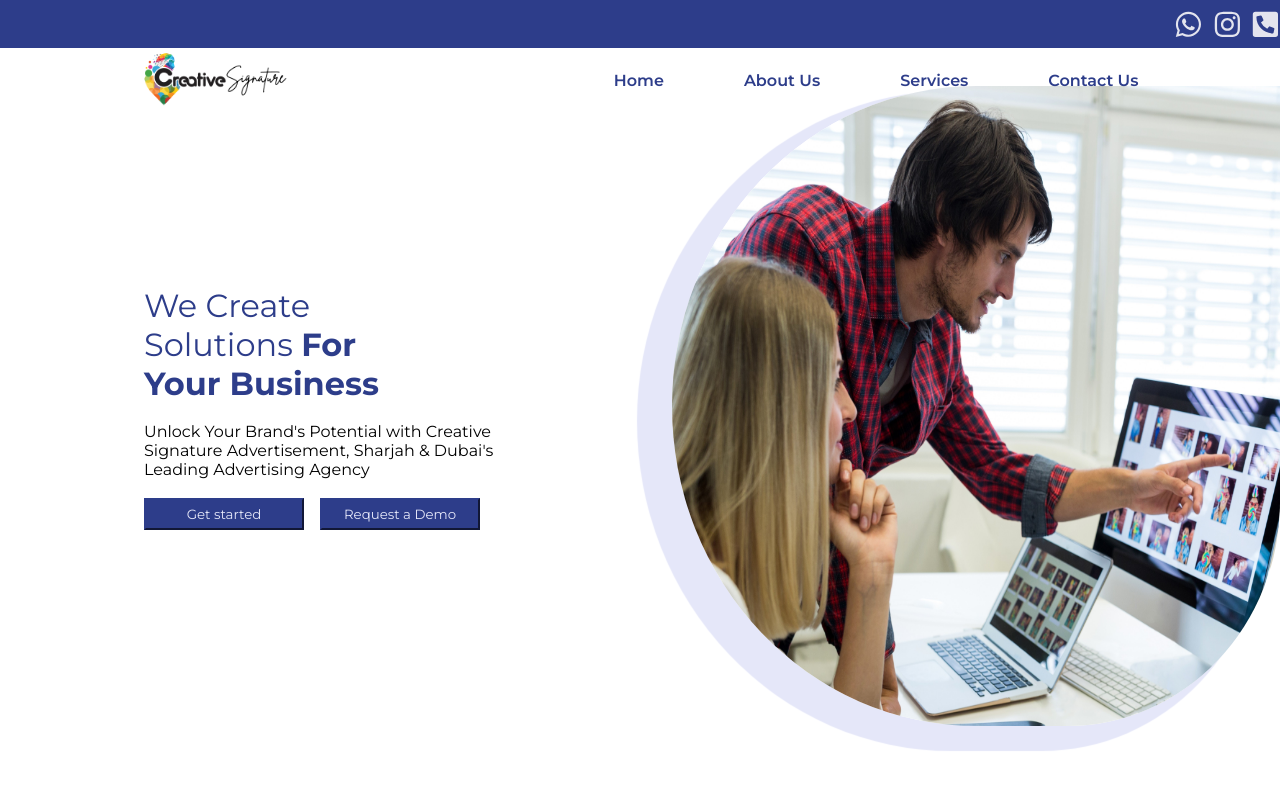
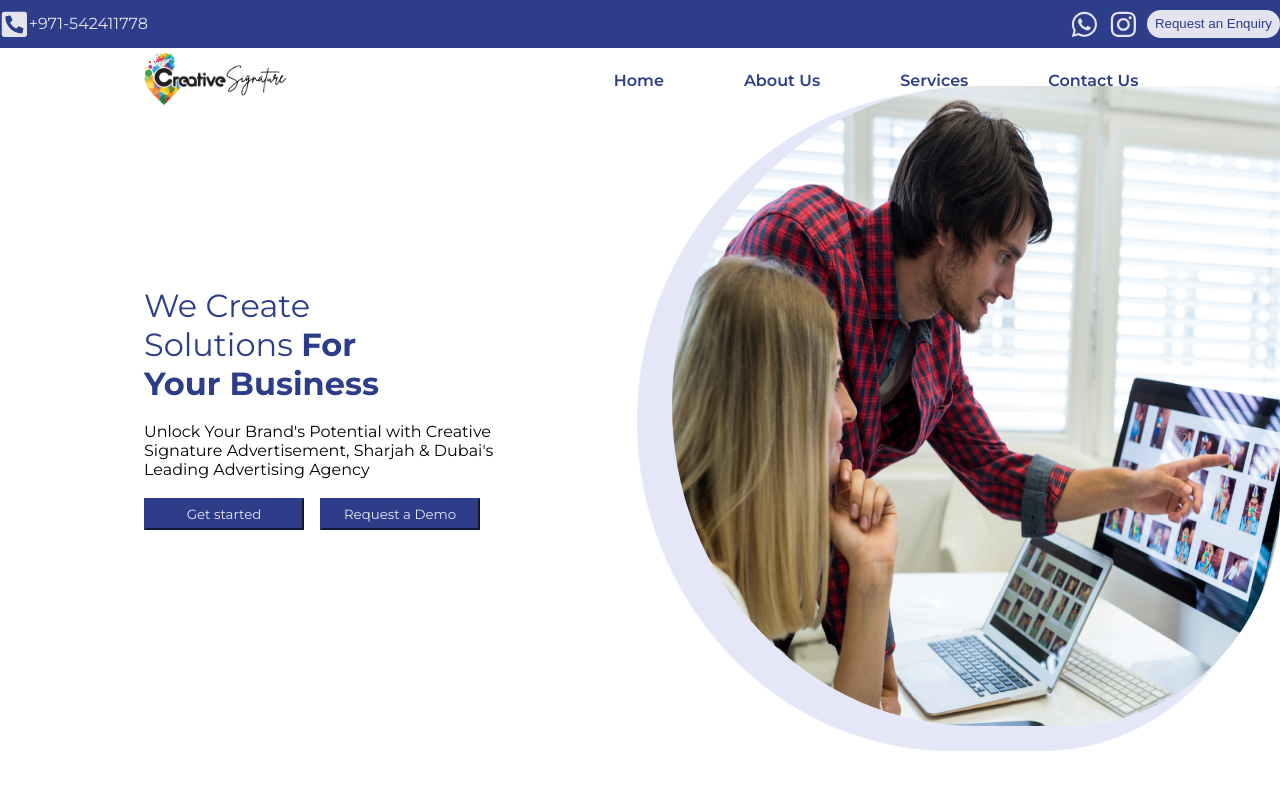
Before and after one commit to abhicplash/csign, a React (Create React App) app: page / in a window 1280 px wide. Shown: the top 800 px of the page. Built offline with nearby package versions, Linux system fonts and the light colour scheme.

Commit message:
icon added

```diff
--- a/src/components/Layout/AboutBanner.jsx
+++ b/src/components/Layout/AboutBanner.jsx
@@ -4,7 +4,7 @@ import './AboutBanner.css'
 const AboutBanner = () => {
   return (
     <div className="AboutBanner-wraper">
-        <h1>About us</h1>
+        <h1>About Us</h1>
     </div>
   )
 
--- a/src/components/Layout/Topbar.css
+++ b/src/components/Layout/Topbar.css
@@ -1,23 +1,73 @@
+.topbar-container {
+  display: flex;
+  justify-content: space-between;
+  background-color: var(--blue);
+  width: 100%;
+  height: 6vh;
+  align-items: center;
+  font-size: 1.8rem;
+}
+.topnumber {
+  display: flex;
+  align-items: center;
+  color: var(--white);
+}
+.numbr {
+  font-size: 1rem;
+}
 .top-wrarper {
   position: relative;
-  height: 6vh;
-  width: 100%;
-  background-color: var(--blue);
   display: flex;
-  justify-content: end;
   align-items: center;
-  font-size: 1.8rem;
+  justify-content: center;
   gap: 0.6rem;
 }
+.top-wrarper button {
+  height: 1.7rem;
+  background-color: var(--white);
+  border: none;
+  outline: none;
+  color: var(--blue);
+  border-radius: 20px;
+  /* font-family: inherit; */
+  display: flex;
+  align-items: center;
+  padding: 0 0.5rem;
+}
 .icontb {
-    color: var(--white);
+  color: var(--white);
 }
-.icontb:hover{
-    color: #fff;
-    cursor: pointer;
+.icontb:hover {
+  color: #fff;
+  cursor: pointer;
+}
+.mobile-wrapper {
+  display: none;
+}
+.iconmb{
+  font-size: 2rem;
+  border-radius: 100%;
+  padding: 2px;
+  background-color: #e5e7f98a;
+  color: var(--blue);
+  border: 3px solid var(--blue);
 }
 @media (max-width: 768px) {
   .top-wrarper {
     display: none;
   }
+  .topbar-container {
+    display: none;
+  }
+  .mobile-wrapper {
+    display: flex;
+    flex-direction: column;
+    color: red;
+    position: fixed;
+    right: 0.2rem;
+    top: 20rem;
+    z-index: 150;
+    gap: 0.5rem;
+    /* background-color: #324cbf; */
+  }
 }
--- a/src/components/Layout/Topbar.jsx
+++ b/src/components/Layout/Topbar.jsx
@@ -3,16 +3,30 @@ import "./Topbar.css";
 import { FaWhatsapp } from "react-icons/fa";
 import { FaInstagram } from "react-icons/fa";
 import { FaPhoneSquareAlt } from "react-icons/fa";
+import { FaWhatsappSquare } from "react-icons/fa";
+import { MdLocalPhone } from "react-icons/md";
 
 const Topbar = () => {
   return (
-    <div className="topbar-container">
-      <div className="top-wrarper">
-        <FaWhatsapp className="icontb" />
-        <FaInstagram className="icontb" />
-        <FaPhoneSquareAlt className="icontb" />
+    <div>
+      <div className="topbar-container">
+        <div className="topnumber">
+          <FaPhoneSquareAlt className="icontb" />
+          <span className="numbr">+971-542411778</span>
+        </div>
+        <div className="top-wrarper">
+          <FaWhatsapp className="icontb" />
+          <FaInstagram className="icontb" />
+          <button>Request an Enquiry</button>
+        </div>
       </div>
-      <div className="mobile-wrapper" />
+      <div className="mobile-wrapper">
+        <a href="tel:+971-542411778">
+          <FaWhatsapp className="iconmb" />
+        </a>
+        <FaInstagram className="iconmb" />
+        <MdLocalPhone className="iconmb" />
+      </div>
     </div>
   );
 };
--- a/src/components/Pages/Contact.css
+++ b/src/components/Pages/Contact.css
@@ -13,7 +13,7 @@
   align-items: center;
   justify-content: center;
   color: var(--blue);
-  font-size: 1.3rem;
+  /* font-size: 0.5rem; */
 }
 .contact-details h4 {
   color: var(--blue);
--- a/src/components/Pages/SingleService.css
+++ b/src/components/Pages/SingleService.css
@@ -1,7 +1,7 @@
-.singleservice-details {
+/* .singleservice-details { */
   /* color: red; */
   /* text-align: center; */
-}
+/* } */
 .singleservice-container {
   display: flex;
   justify-content: center;
```
